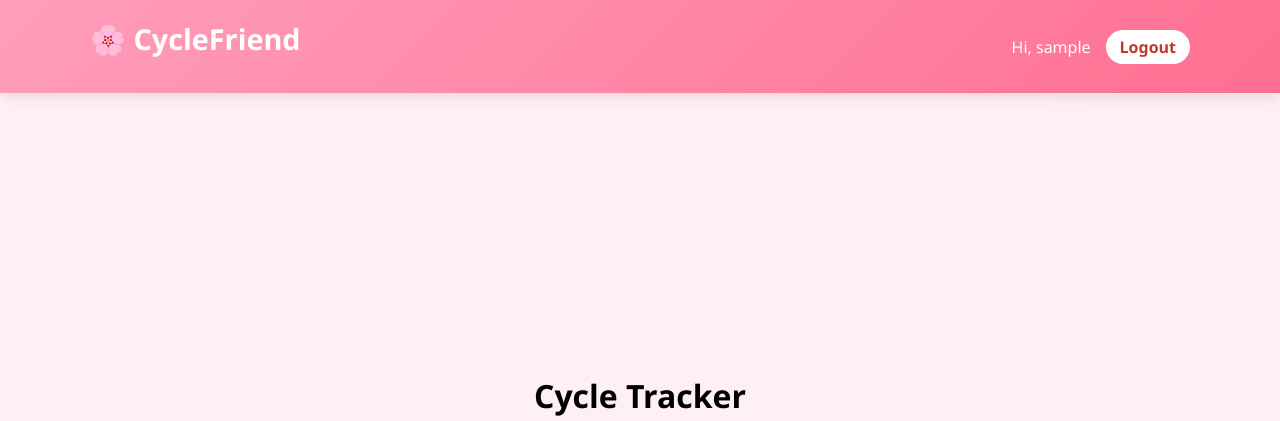
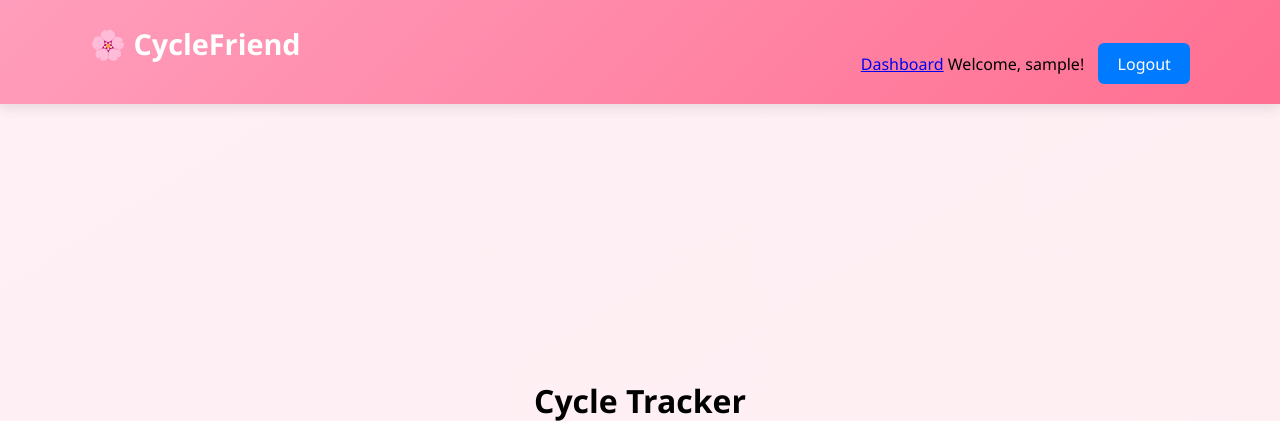
Before and after one commit to Nonyice/cyclefriend, a Flask app: page /dashboard in a window 1280 px wide. Shown: the top 421 px of the page. Run offline with Flask 3, Linux system fonts and the light colour scheme; the visitor is signed in with stand-in values (Sample User, id 1); some libraries are stand-ins or nearby versions.

Commit message:
now a beauty

```diff
--- a/static/style.css
+++ b/static/style.css
@@ -49,19 +49,19 @@
     font-weight: 500;
 }
 
-.logout-btn {
-    background: white;
-    color: #ff6f91;
-    padding: 6px 14px;
-    border-radius: 20px;
-    text-decoration: none;
-    font-weight: bold;
-    transition: 0.3s;
+.logout-button {
+  background-color: #ff7eb9;  /* soft pink */
+  color: white;
+  padding: 5px 12px;
+  border-radius: 8px;
+  text-decoration: none;
+  margin-left: 10px;
 }
 
-.logout-btn:hover {
-    background: #ffe3ec;
+.logout-button:hover {
+  background-color: #ff4da6;
 }
+
 
 /* ===== MAIN ===== */
 .main-content {
--- a/templates/base.html
+++ b/templates/base.html
@@ -14,12 +14,21 @@
     <div class="header-content">
         <h1 class="brand">🌸 CycleFriend</h1>
 
-        {% if current_user.is_authenticated %}
-        <div class="user-area">
-            <span class="username">Hi, {{ current_user.username }}</span>
-            <a href="{{ url_for('auth.logout') }}" class="logout-btn">Logout</a>
-        </div>
-        {% endif %}
+       <header>
+  <nav class="nav">
+    <a href="{{ url_for('dashboard') }}">Dashboard</a>
+
+    {% if current_user.is_authenticated %}
+      <span>Welcome, {{ current_user.username }}!</span>
+      <!-- Logout link -->
+      <a href="{{ url_for('auth.logout') }}" class="button logout-button">Logout</a>
+    {% else %}
+      <a href="{{ url_for('auth.login') }}" class="button login-button">Login</a>
+      <a href="{{ url_for('auth.register') }}" class="button register-button">Register</a>
+    {% endif %}
+  </nav>
+</header>
+
     </div>
 </header>
 
```
